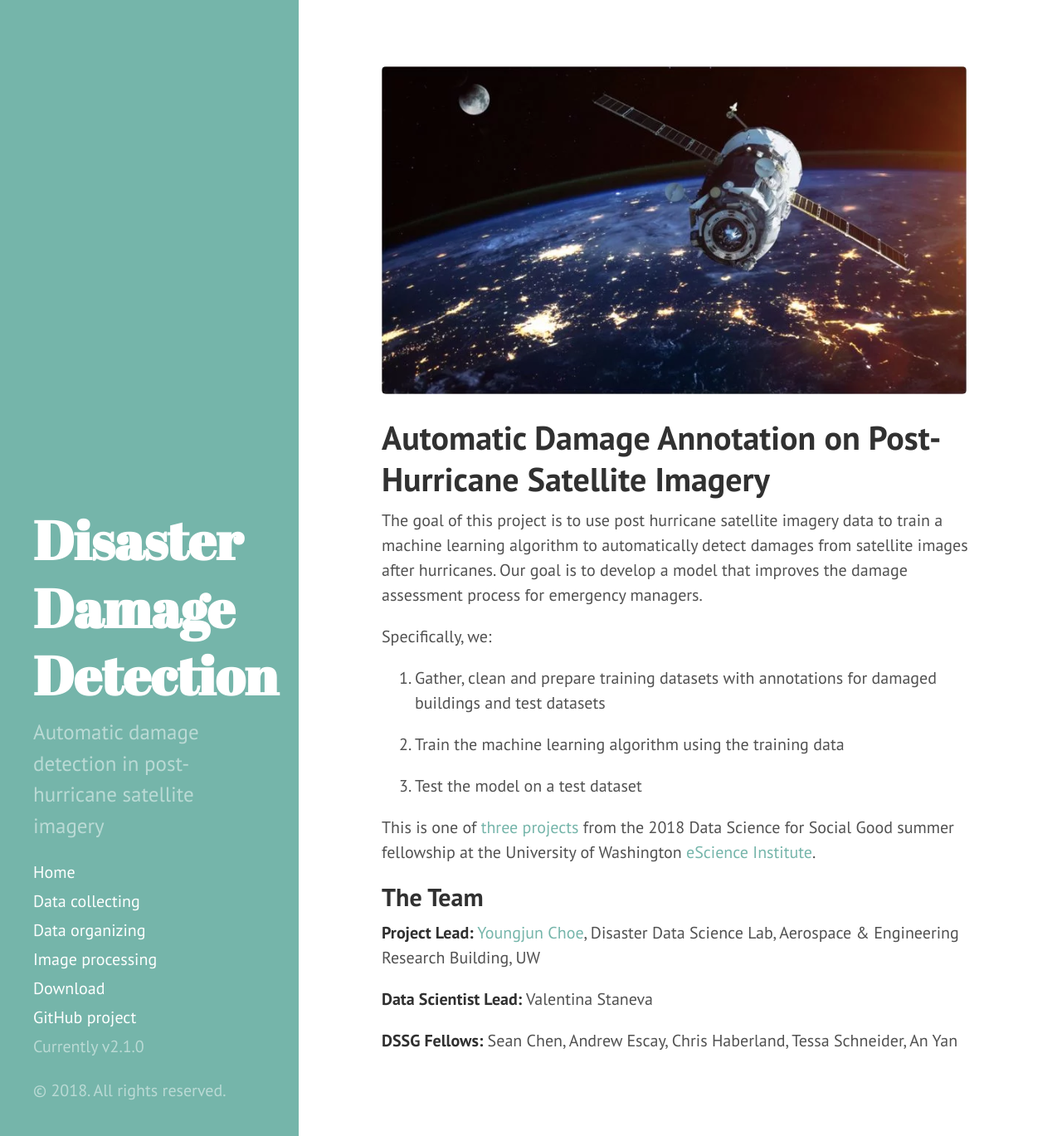
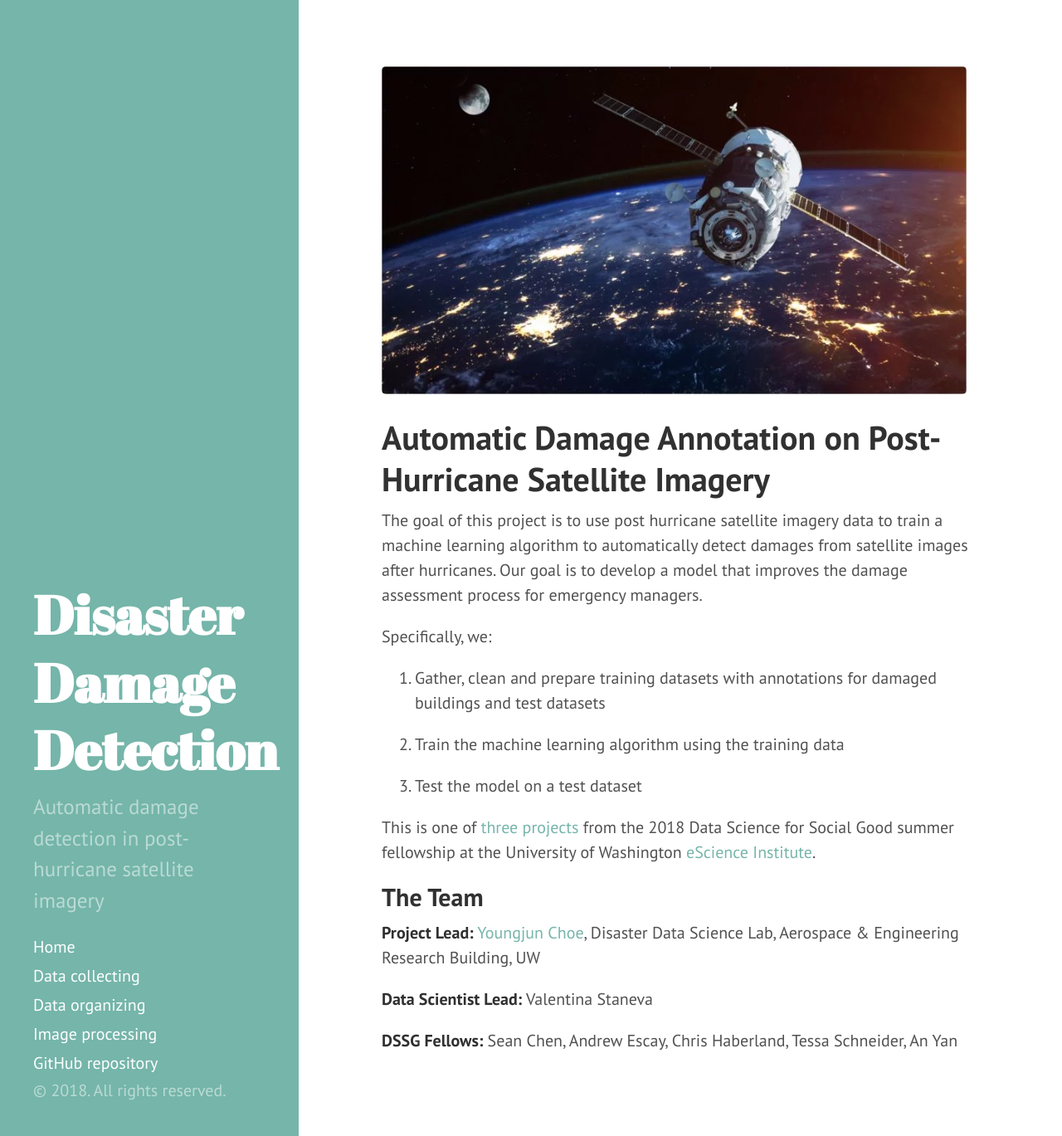
Before and after one commit to DDS-Lab/disaster-damage-detection, a Jekyll site: the page built from index.md, in a window 1280 px wide and 1369 px high. Shown: the whole window at 83% size. Built offline with Jekyll 4.4.1, drawn with Linux system fonts in a browser that asks for light colours.

Commit message:
Update sidebar.html

```diff
--- a/_includes/sidebar.html
+++ b/_includes/sidebar.html
@@ -26,10 +26,10 @@
         {% endif %}
       {% endfor %}
 
-      <a class="sidebar-nav-item" href="{{ site.github.repo }}/archive/v{{ site.version }}.zip">Download</a>
-      <a class="sidebar-nav-item" href="{{ site.github.repo }}">GitHub project</a>
-      <span class="sidebar-nav-item">Currently v{{ site.version }}</span>
-    </nav>
+            <a class="sidebar-nav-item"
+               href="https://github.com/DDS-Lab/disaster-image-processing">
+              GitHub repository
+            </a>
 
     <p>&copy; {{ site.time | date: '%Y' }}. All rights reserved.</p>
   </div>
```
